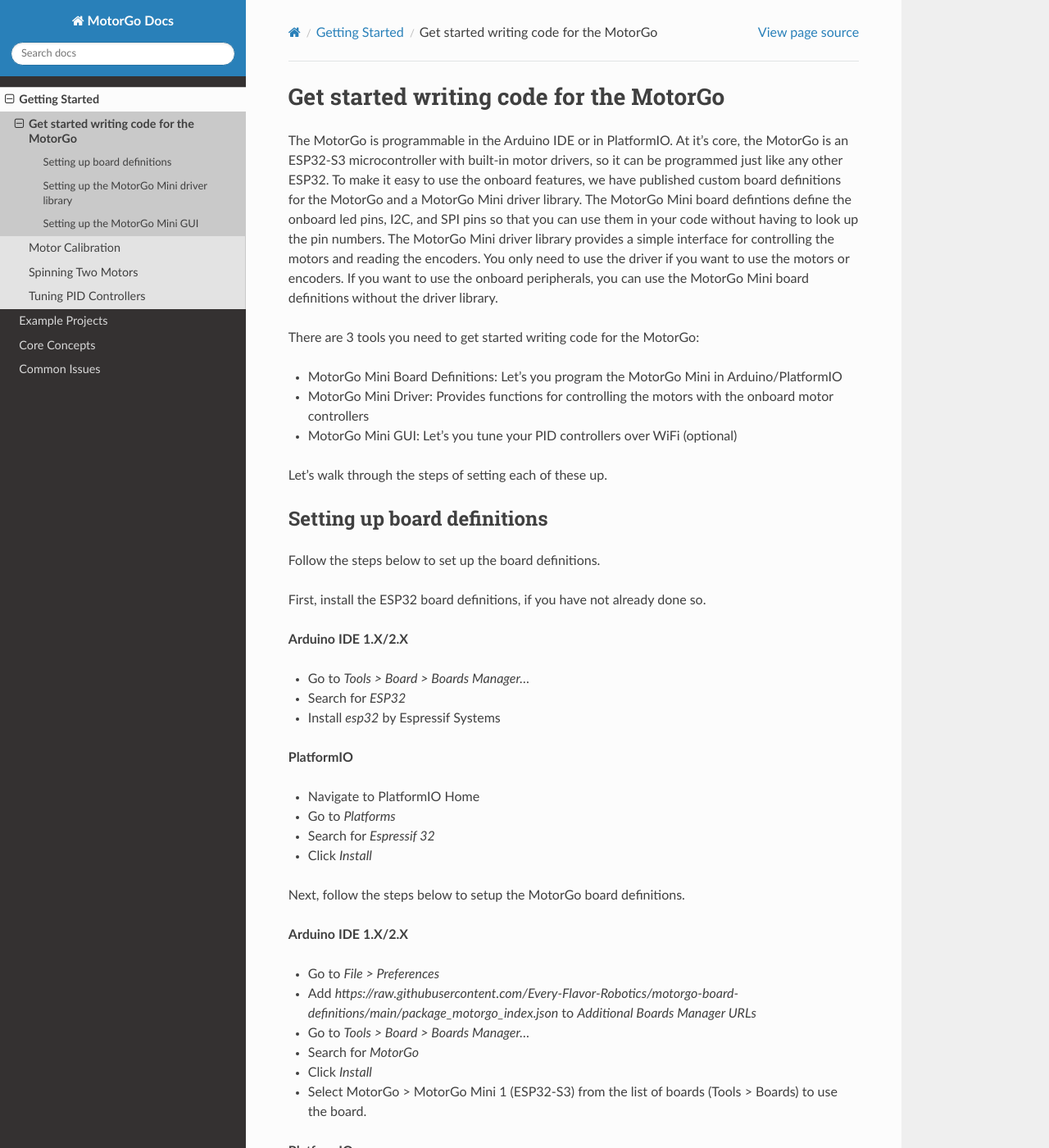
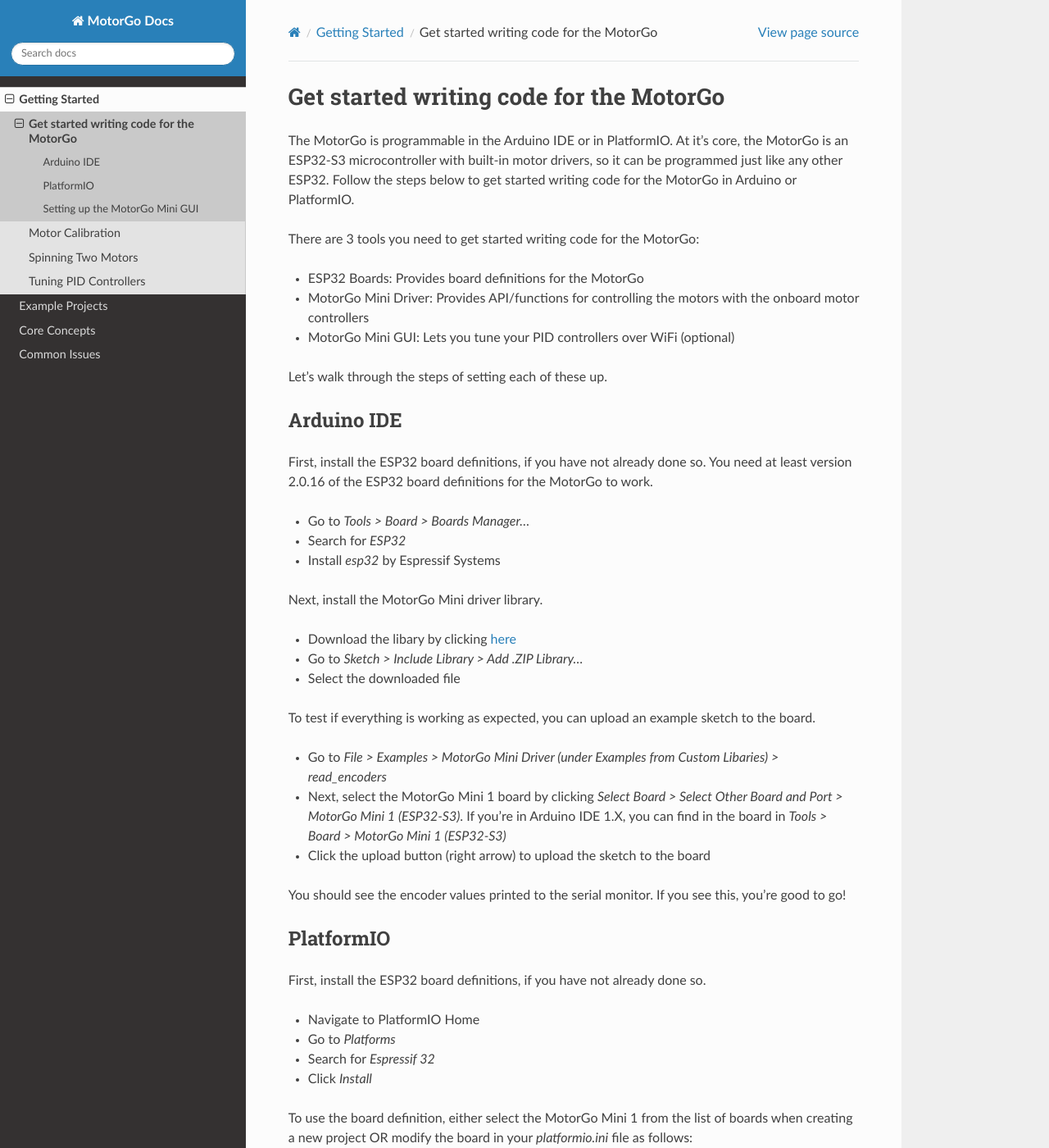
Before and after one commit to Every-Flavor-Robotics/motorgo-mini-driver, a Sphinx documentation site: the page built from docs/getting_started/software_setup.rst, in a window 1280 px wide and 1400 px high. Shown: the whole window at 82% size. Built offline with Sphinx 7.4.7 and the Read the Docs theme 2.0.0, drawn with Linux system fonts in a browser that asks for light colours; pages that are not in the unit, such as notebooks, are missing from menus; some of the changed text lies outside the part shown.

Commit message:
Updated docs to reflect the new board definition setup

```diff
--- a/docs/getting_started/software_setup.rst
+++ b/docs/getting_started/software_setup.rst
@@ -2,56 +2,46 @@
 Get started writing code for the MotorGo
 ========================================
 
-The MotorGo is programmable in the Arduino IDE or in PlatformIO. At it's core, the MotorGo is an ESP32-S3 microcontroller with built-in motor drivers, so it can be programmed just like any other ESP32. To make it easy to use the onboard features, we have published custom board definitions for the MotorGo and a MotorGo Mini driver library. The MotorGo Mini board defintions define the onboard led pins, I2C, and SPI pins so that you can use them in your code without having to look up the pin numbers. The MotorGo Mini driver library provides a simple interface for controlling the motors and reading the encoders. You only need to use the driver if you want to use the motors or encoders. If you want to use the onboard peripherals, you can use the MotorGo Mini board definitions without the driver library.
+The MotorGo is programmable in the Arduino IDE or in PlatformIO. At it's core, the MotorGo is an ESP32-S3 microcontroller with built-in motor drivers, so it can be programmed just like any other ESP32. Follow the steps below to get started writing code for the MotorGo in Arduino or PlatformIO.
 
 There are 3 tools you need to get started writing code for the MotorGo:
 
-* MotorGo Mini Board Definitions: Let's you program the MotorGo Mini in Arduino/PlatformIO
-* MotorGo Mini Driver: Provides functions for controlling the motors with the onboard motor controllers
-* MotorGo Mini GUI: Let's you tune your PID controllers over WiFi (optional)
+* ESP32 Boards: Provides board definitions for the MotorGo
+* MotorGo Mini Driver: Provides API/functions for controlling the motors with the onboard motor controllers
+* MotorGo Mini GUI: Lets you tune your PID controllers over WiFi (optional)
 
 Let's walk through the steps of setting each of these up.
 
-Setting up board definitions
-----------------------------
-
-Follow the steps below to set up the board definitions.
-
-First, install the ESP32 board definitions, if you have not already done so.
-
-**Arduino IDE 1.X/2.X**
+Arduino IDE
+-----------
+First, install the ESP32 board definitions, if you have not already done so. You need at least version 2.0.16 of the ESP32 board definitions for the MotorGo to work.
 
 * Go to `Tools > Board > Boards Manager...`
 * Search for `ESP32`
 * Install `esp32` by Espressif Systems
 
-**PlatformIO**
+Next, install the MotorGo Mini driver library.
+
+* Download the libary by clicking `here <https://github.com/Every-Flavor-Robotics/motorgo-arduino/raw/main/motorgo-mini-driver.zip>`_
+* Go to `Sketch > Include Library > Add .ZIP Library...`
+* Select the downloaded file
+
+To test if everything is working as expected, you can upload an example sketch to the board.
+
+* Go to `File > Examples > MotorGo Mini Driver (under Examples from Custom Libaries) > read_encoders`
+* Next, select the MotorGo Mini 1 board by clicking `Select Board > Select Other Board and Port > MotorGo Mini 1 (ESP32-S3)`. If you're in Arduino IDE 1.X, you can find in the board in `Tools > Board > MotorGo Mini 1 (ESP32-S3)`
+* Click the upload button (right arrow) to upload the sketch to the board
+
+You should see the encoder values printed to the serial monitor. If you see this, you're good to go!
+
+PlatformIO
+----------
+First, install the ESP32 board definitions, if you have not already done so.
 
 * Navigate to PlatformIO Home
 * Go to `Platforms`
 * Search for `Espressif 32`
 * Click `Install`
-
-Next, follow the steps below to setup the MotorGo board definitions.
-
-**Arduino IDE 1.X/2.X**
-
-* Go to `File > Preferences`
-* Add `https://raw.githubusercontent.com/Every-Flavor-Robotics/motorgo-board-definitions/main/package_motorgo_index.json` to `Additional Boards Manager URLs`
-* Go to `Tools > Board > Boards Manager...`
-* Search for `MotorGo`
-* Click `Install`
-* Select MotorGo > MotorGo Mini 1 (ESP32-S3) from the list of boards (Tools > Boards) to use the board.
-
-**PlatformIO**
-
-Run the following commands to set up the MotorGo board definitions in PlatformIO.
-
-.. code-block:: bash
-
-  git clone https://github.com/Every-Flavor-Robotics/motorgo-board-definitions.git
-  cd motorgo-board-definitions
-  python3 setup_platformio.py
 
 To use the board definition, either select the MotorGo Mini 1 from the list of boards when creating a new project OR modify the board in your `platformio.ini` file as follows:
 
@@ -59,23 +49,7 @@
 
   board = motorgo_mini_1
 
-
-
-To test this is working as expected, you can upload the `Blink` example to the MotorGo Mini 1 board. If the onboard LED blinks, you're good to go!
-
-Setting up the MotorGo Mini driver library
-------------------------------------------
-
-The MotorGo Mini library provides an easy interface to control motors and read encoders using the onboard hardware. Below are instructions for setting the library up.
-
-**Arduino IDE 1.X/2.X**
-
-* Download the libary by clicking `here <https://github.com/Every-Flavor-Robotics/motorgo-arduino/raw/main/motorgo-mini-driver.zip>`_
-* Go to `Sketch > Include Library > Add .ZIP Library...`
-* Select the downloaded file
-
-**PlatformIO**
-You can reference the github repo directly in your `platformio.ini` file.
+Next, to setup the MotorGo Mini driver library, you can reference the github repo directly in your `platformio.ini` file.
 
 .. code-block:: ini
 
@@ -85,7 +59,8 @@
 
 You should modify v1.0.0 to whichever release tag you prefer, or switch to #dev for the latest experimental changes. You can find the latest releases on the `Github repo for the driver <https://github.com/Every-Flavor-Robotics/motorgo-mini-driver/releases>`_
 
-Example code is available in the examples directory of the library. You can open examples directly in Arduino by going to `File > Examples > MotorGo Mini Driver` (under `Examples from Custom Libaries`). We recommend continuing to :ref:`calibrate-motors` to step through the process of calibrating the motors and encoders before running other examples.
+You can find an example PlatformIO project for reading the encoder data `here <https://github.com/Every-Flavor-Robotics/motorgo-mini-driver/tree/main/examples/read_encoders>`_
+
 
 Setting up the MotorGo Mini GUI
 -------------------------------
```
